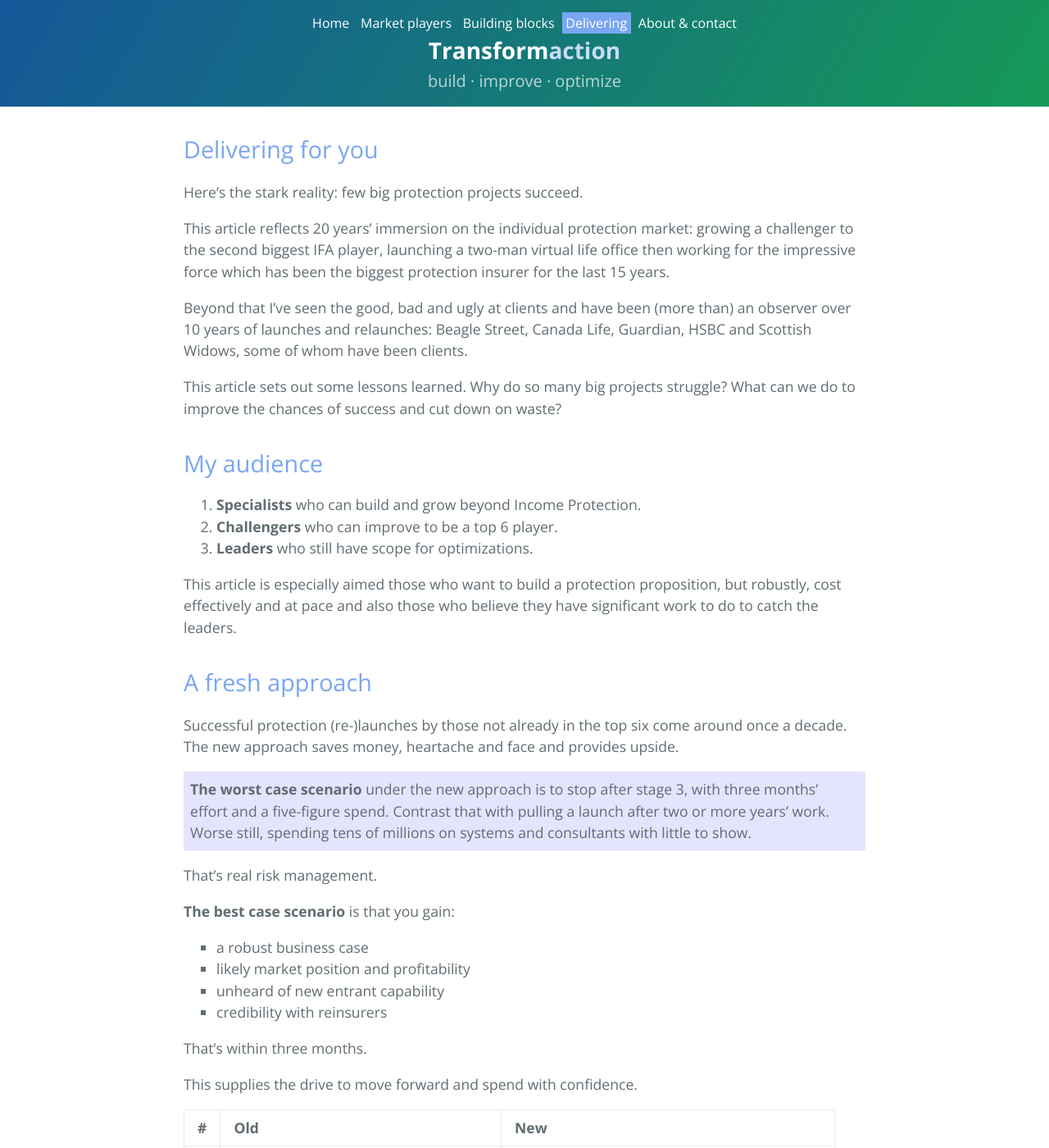
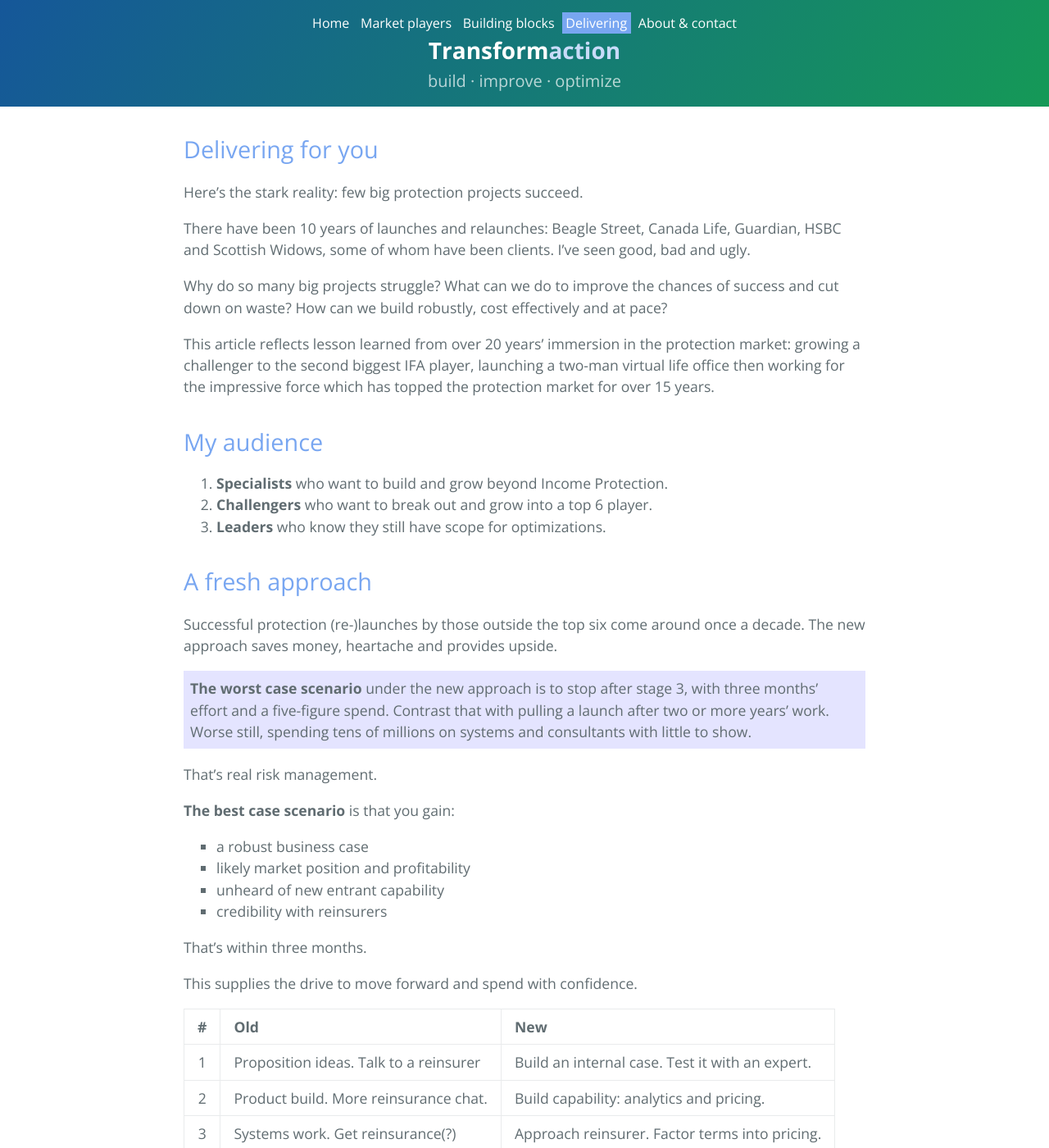
Before and after one commit to maverickactuary/1actuary, a Jekyll site: the page built from content/4delivering/index.md, in a window 1280 px wide and 1400 px high. Shown: the whole window at 82% size. Built offline with Jekyll 4.4.1, drawn with Linux system fonts in a browser that asks for light colours; some of the changed text lies outside the part shown.

Commit message:
Tighten delivering

```diff
--- a/content/4delivering/index.md
+++ b/content/4delivering/index.md
@@ -8,23 +8,21 @@ title: Transformaction
 
 Here's the stark reality: few big protection projects succeed.
 
-This article reflects 20 years' immersion on the individual protection market: growing a challenger to the second biggest IFA player, launching a two-man virtual life office then working for the impressive force which has been the biggest protection insurer for the last 15 years.
+There have been 10 years of launches and relaunches: Beagle Street, Canada Life, Guardian, HSBC and Scottish Widows, some of whom have been clients. I've seen good, bad and ugly.
 
-Beyond that I've seen the good, bad and ugly at clients and have been (more than) an observer over 10 years of launches and relaunches: Beagle Street, Canada Life, Guardian, HSBC and Scottish Widows, some of whom have been clients.
+Why do so many big projects struggle? What can we do to improve the chances of success and cut down on waste? How can we build robustly, cost effectively and at pace?
 
-This article sets out some lessons learned. Why do so many big projects struggle? What can we do to improve the chances of success and cut down on waste?
+This article reflects lesson learned from over 20 years' immersion in the protection market: growing a challenger to the second biggest IFA player, launching a two-man virtual life office then working for the impressive force which has topped the protection market for over 15 years.
 
 ## My audience
 
-1. **Specialists** who can build and grow beyond Income Protection.
-2. **Challengers** who can improve to be a top 6 player.
-3. **Leaders** who still have scope for optimizations.
-
-This article is especially aimed those who want to build a protection proposition, but robustly, cost effectively and at pace and also those who believe they have significant work to do to catch the leaders.
+1. **Specialists** who want to build and grow beyond Income Protection.
+2. **Challengers** who want to break out and grow into a top 6 player.
+3. **Leaders** who know they still have scope for optimizations.
 
 ## A fresh approach
 
-Successful protection (re-)launches by those not already in the top six come around once a decade. The new approach saves money, heartache and face and provides upside.
+Successful protection (re-)launches by those outside the top six come around once a decade. The new approach saves money, heartache and provides upside.
 
 **The worst case scenario** under the new approach is to stop after stage 3, with three months' effort and a five-figure spend. Contrast that with pulling a launch after two or more years' work. Worse still, spending tens of millions on systems and consultants with little to show.
 {: .highlight}
@@ -54,9 +52,9 @@ This supplies the drive to move forward and spend with confidence.
 
 ### Stage 1
 
-**In the old world** this involved generating the proposition. Perhaps you have a blank sheet of paper, are unconstrained by legacy systems and have great product ideas. You may talk to a reinsurer. They've heard all this before, but are (may be) too polite to say.
+**In the old world** you generate the proposition. Perhaps you have a blank sheet of paper, are unconstrained by legacy systems and have great product ideas. You may talk to a reinsurer. They've heard all this before, but are (may be) too polite to say.
 
-**In the new world** you do the above, but instead of approaching reinsurers get the proposition reviewed by a protection expert. He's heard all this before, but is not too polite to say. Instead he builds on your ideas, suggests what reinsurers want and equips you.
+**In the new world** you postpone approaching reinsurers and instead get the proposition reviewed by a protection expert. He's builds on your ideas, suggests what reinsurers want and equips you.
 
 ### Stage 2
 
```
